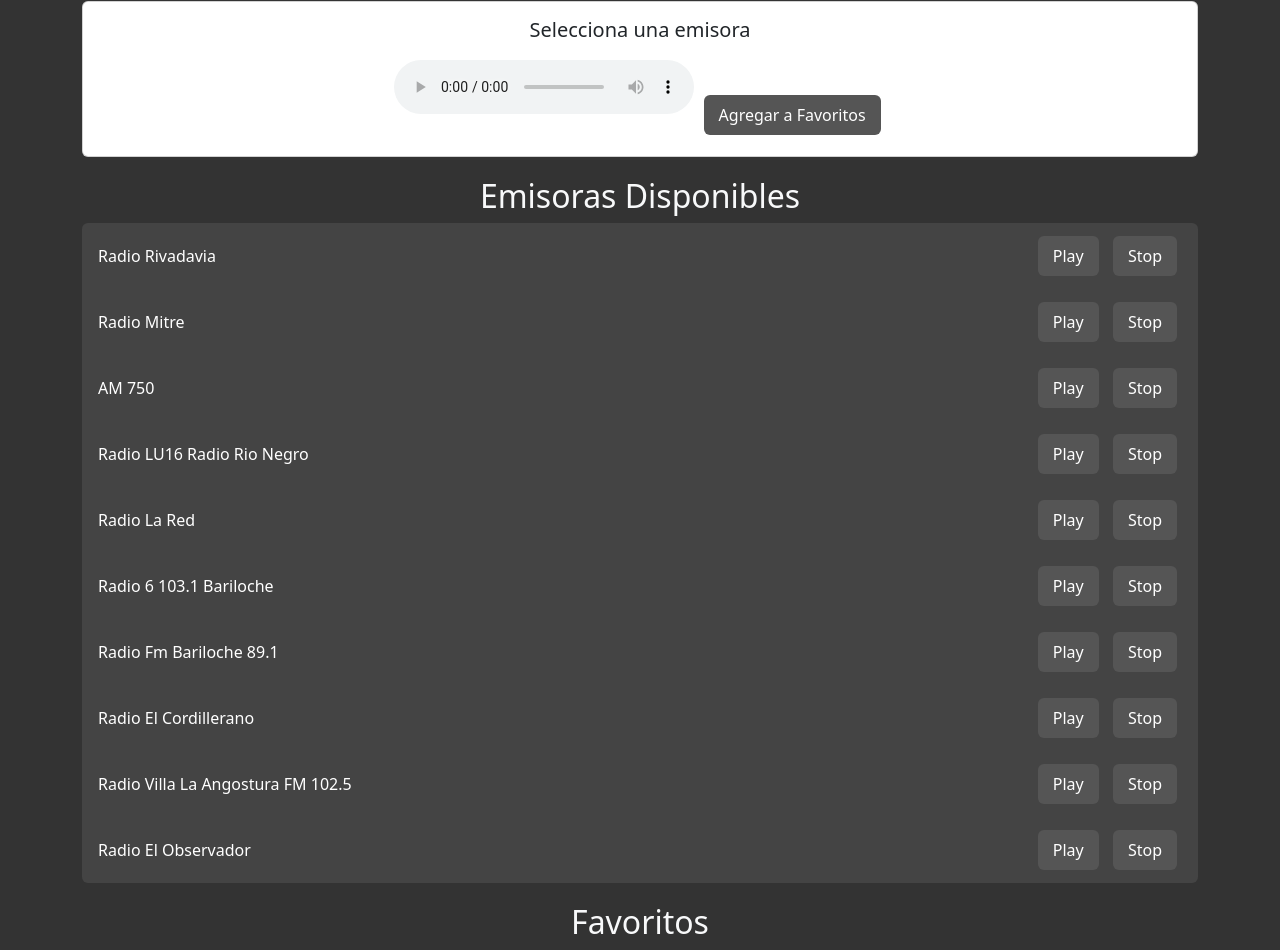
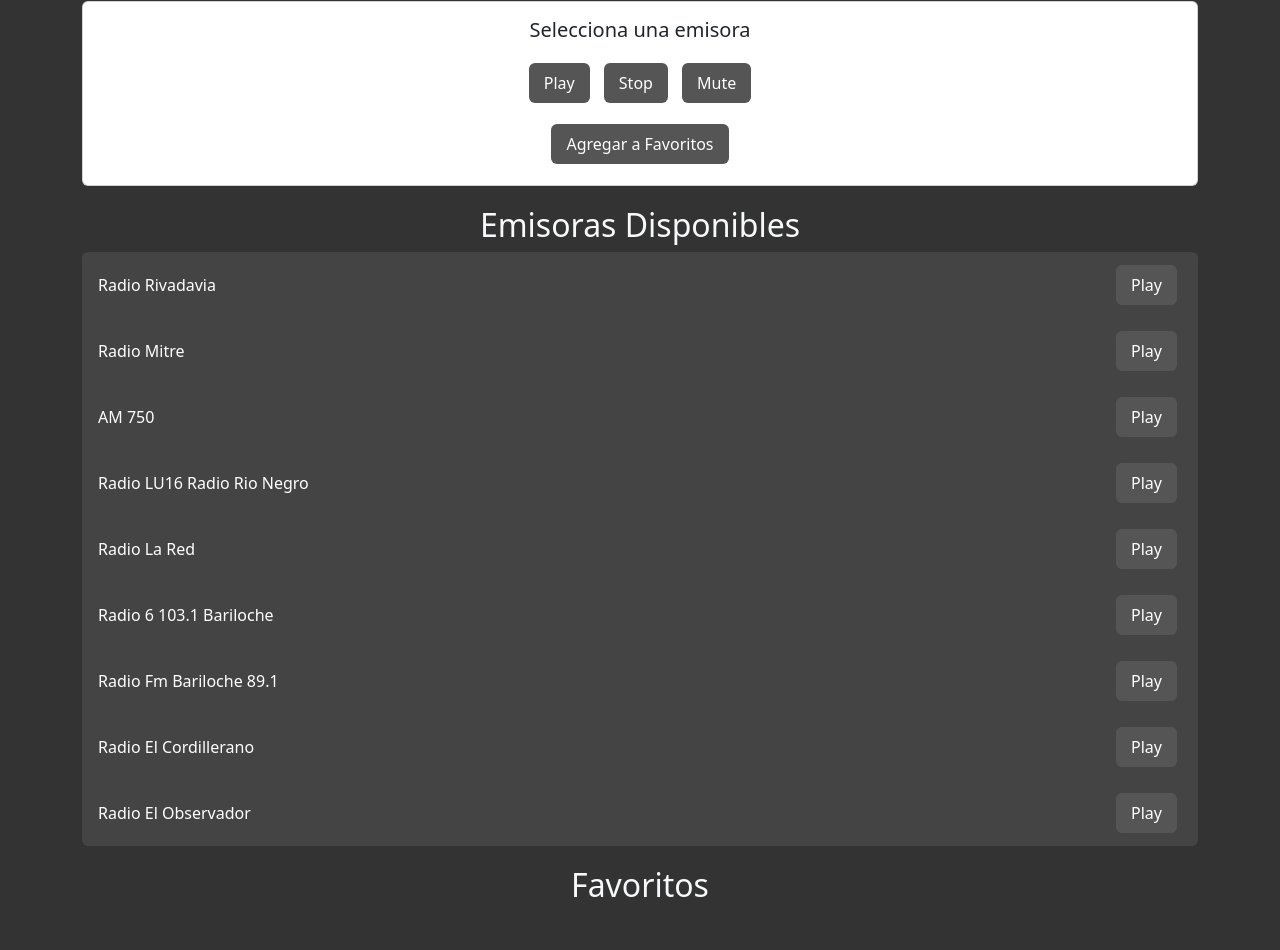
Before and after one commit to OscarAcademlo/radios, a plain HTML site: page index.html in a window 1280 px wide. Shown: the part 216-1166 px from the top of the page. After the commit the page ends 1128 px from the top, so only its background shows below. Drawn offline with nearby package versions, Linux system fonts and the light colour scheme.

Commit message:
cambios esteticos 2

```diff
--- a/index.html
+++ b/index.html
@@ -38,7 +38,7 @@
             border: none;
         }
 
-        .btn-play-stop {
+        .btn-play {
             margin-left: 10px;
         }
 
@@ -72,6 +72,12 @@
         .btn:hover {
             background-color: #666;
         }
+
+        @media (max-width: 768px) {
+            .station-list .list-group-item {
+                flex-direction: column;
+            }
+        }
     </style>
 </head>
 
@@ -87,9 +93,14 @@
     <div id="radio-player" class="card">
         <div class="card-body">
             <h5 class="card-title" id="current-station">Selecciona una emisora</h5>
-            <audio id="audio-player" controls>
+            <audio id="audio-player">
                 Tu navegador no soporta el elemento de audio.
             </audio>
+            <div class="mt-3">
+                <button class="btn" id="play-btn">Play</button>
+                <button class="btn" id="stop-btn">Stop</button>
+                <button class="btn" id="mute-btn">Mute</button>
+            </div>
             <button class="btn mt-3" id="add-favorite">Agregar a Favoritos</button>
         </div>
     </div>
@@ -100,72 +111,56 @@
         <ul class="list-group">
             <li class="list-group-item station" data-url="http://playerservices.streamtheworld.com/api/livestream-redirect/RIVADAVIAAAC.aac">
                 Radio Rivadavia
-                <div class="btn-play-stop">
+                <div class="btn-play">
                     <button class="btn play-btn">Play</button>
-                    <button class="btn stop-btn">Stop</button>
                 </div>
             </li>
             <li class="list-group-item station" data-url="https://buecrplb01.cienradios.com.ar/Mitre790.aac">
                 Radio Mitre
-                <div class="btn-play-stop">
+                <div class="btn-play">
                     <button class="btn play-btn">Play</button>
-                    <button class="btn stop-btn">Stop</button>
                 </div>
             </li>
             <li class="list-group-item station" data-url="https://27433.live.streamtheworld.com/AM750AAC.aac">
                 AM 750
-                <div class="btn-play-stop">
+                <div class="btn-play">
                     <button class="btn play-btn">Play</button>
-                    <button class="btn stop-btn">Stop</button>
                 </div>
             </li>
             <li class="list-group-item station" data-url="http://stream01.insidetec.com:8086/radiocoop">
                 Radio LU16 Radio Rio Negro
-                <div class="btn-play-stop">
+                <div class="btn-play">
                     <button class="btn play-btn">Play</button>
-                    <button class="btn stop-btn">Stop</button>
                 </div>
             </li>
             <li class="list-group-item station" data-url="http://streaming01.shockmedia.com.ar:9926/stream">
                 Radio La Red
-                <div class="btn-play-stop">
+                <div class="btn-play">
                     <button class="btn play-btn">Play</button>
-                    <button class="btn stop-btn">Stop</button>
                 </div>
             </li>
             <li class="list-group-item station" data-url="https://guille777.radioca.st/stream?fix=1725504717377">
                 Radio 6 103.1 Bariloche
-                <div class="btn-play-stop">
+                <div class="btn-play">
                     <button class="btn play-btn">Play</button>
-                    <button class="btn stop-btn">Stop</button>
                 </div>
             </li>
             <li class="list-group-item station" data-url="https://streaming1.locucionar.com/proxy/colgados?mp=/stream">
                 Radio Fm Bariloche 89.1
-                <div class="btn-play-stop">
+                <div class="btn-play">
                     <button class="btn play-btn">Play</button>
-                    <button class="btn stop-btn">Stop</button>
                 </div>
             </li>
             <li class="list-group-item station" data-url="https://01.solumedia.com.ar:8302/stream">
                 Radio El Cordillerano
-                <div class="btn-play-stop">
+                <div class="btn-play">
                     <button class="btn play-btn">Play</button>
-                    <button class="btn stop-btn">Stop</button>
-                </div>
-            </li>
-            <li class="list-group-item station" data-url="https://es.streema.com/radios/Radio_Jai?aw_ca=1649602293&aw_ag=63951801260&aw_kw=&aw_ad=509597844924&aw_mt=&aw_ne=g&gad_source=1&gclid=Cj0KCQjwiuC2BhDSARIsALOVfBJH_Jfr_QaCCFHpc2k_w4jbsyZD_RL7i74llx5vGTXjkP3BALPW2N4aAinbEALw_wcB">
-                Radio Villa La Angostura FM 102.5
-                <div class="btn-play-stop">
-                    <button class="btn play-btn">Play</button>
-                    <button class="btn stop-btn">Stop</button>
                 </div>
             </li>
             <li class="list-group-item station" data-url="http://s8.stweb.tv/observador/live/playlist.aac">
                 Radio El Observador
-                <div class="btn-play-stop">
+                <div class="btn-play">
                     <button class="btn play-btn">Play</button>
-                    <button class="btn stop-btn">Stop</button>
                 </div>
             </li>
             <!-- Añade más emisoras aquí -->
@@ -183,6 +178,9 @@
     <script>
         const audioPlayer = document.getElementById('audio-player');
         const currentStation = document.getElementById('current-station');
+        const playBtnTop = document.getElementById('play-btn');
+        const stopBtnTop = document.getElementById('stop-btn');
+        const muteBtnTop = document.getElementById('mute-btn');
         const addFavoriteButton = document.getElementById('add-favorite');
         const favoritesList = document.getElementById('favorites-list');
         let currentStationUrl = '';
@@ -195,7 +193,7 @@
             currentStationUrl = url;
         }
 
-        // Añadir eventos a los botones Play y Stop
+        // Añadir eventos a los botones Play de las emisoras
         document.querySelectorAll('.play-btn').forEach((playBtn, index) => {
             const station = document.querySelectorAll('.station')[index];
             const stationName = station.textContent.trim();
@@ -205,11 +203,23 @@
             });
         });
 
-        document.querySelectorAll('.stop-btn').forEach((stopBtn) => {
-            stopBtn.addEventListener('click', () => {
-                audioPlayer.pause();
-                audioPlayer.currentTime = 0;
-            });
+        // Control de botones Play, Stop y Mute en el reproductor superior
+        playBtnTop.addEventListener('click', () => {
+            if (currentStationUrl) {
+                audioPlayer.play();
+            } else {
+                alert('Primero selecciona una emisora.');
+            }
+        });
+
+        stopBtnTop.addEventListener('click', () => {
+            audioPlayer.pause();
+            audioPlayer.currentTime = 0;
+        });
+
+        muteBtnTop.addEventListener('click', () => {
+            audioPlayer.muted = !audioPlayer.muted;
+            muteBtnTop.textContent = audioPlayer.muted ? 'Unmute' : 'Mute';
         });
 
         // Manejar la adición a favoritos
```
